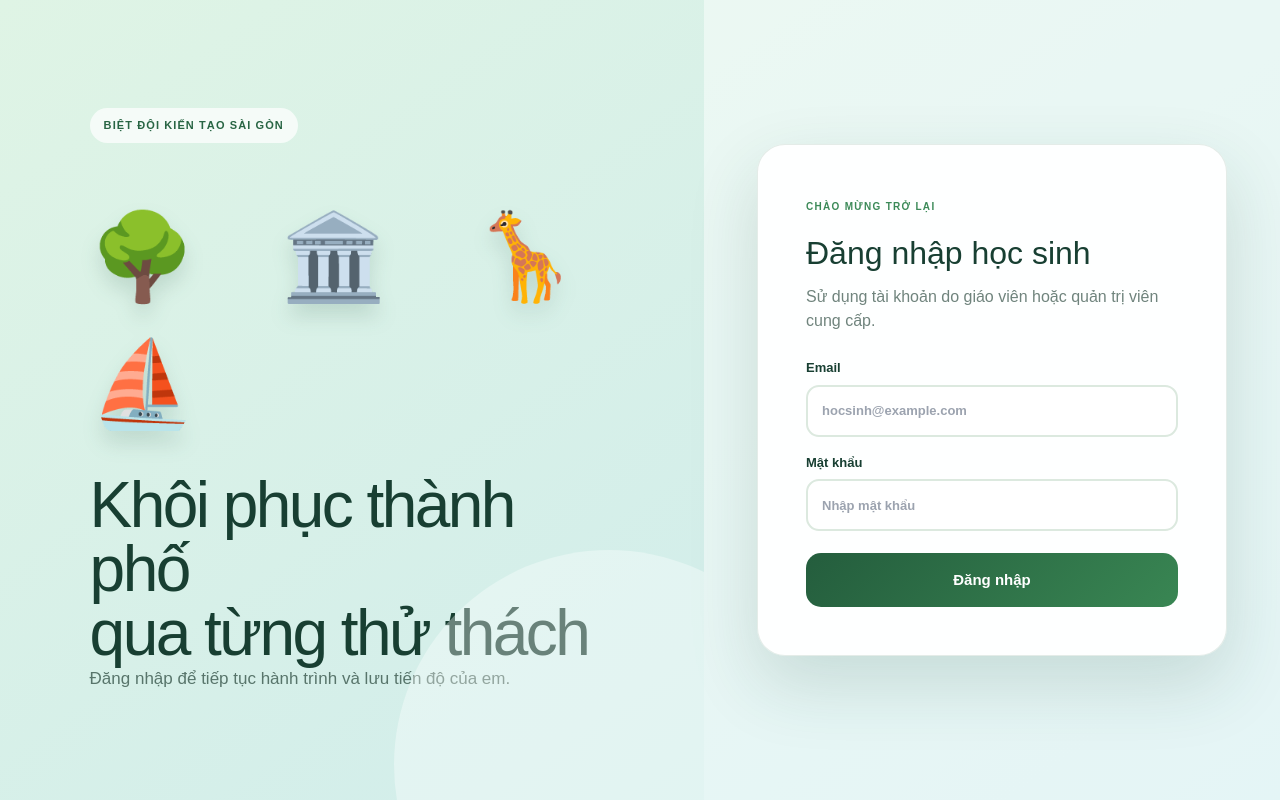
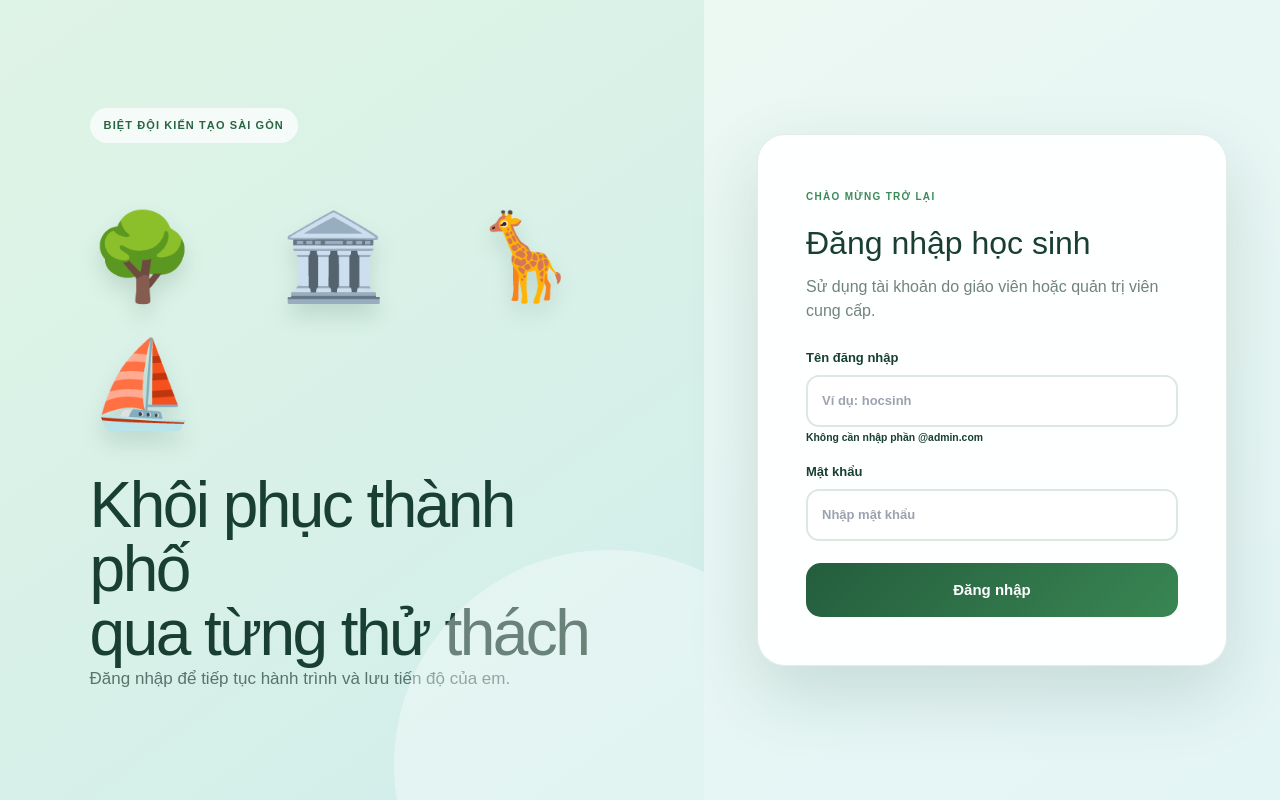
Before and after one commit to DimpTheSank/NCKHGDTH, a Next.js app: page /dang-nhap in a window 1280 px wide. Built offline with nearby package versions, Linux system fonts and the light colour scheme; no server answers.

Commit message:
feat: allow username login without email domain

```diff
--- a/app/dang-nhap/page.js
+++ b/app/dang-nhap/page.js
@@ -18,15 +18,15 @@ function messageForError(code) {
 
 export default function LoginPage() {
   const router = useRouter();
-  const { user, loading, configured } = useAuth();
-  const [email, setEmail] = useState("");
+  const { user, profile, loading, configured, authError } = useAuth();
+  const [username, setUsername] = useState("");
   const [password, setPassword] = useState("");
   const [error, setError] = useState("");
   const [submitting, setSubmitting] = useState(false);
 
   useEffect(() => {
-    if (!loading && user) router.replace("/");
-  }, [loading, router, user]);
+    if (!loading && user && profile) router.replace("/");
+  }, [loading, profile, router, user]);
 
   async function handleSubmit(event) {
     event.preventDefault();
@@ -37,8 +37,9 @@ export default function LoginPage() {
     }
     setSubmitting(true);
     try {
-      await signInWithEmailAndPassword(auth, email.trim(), password);
-      router.replace("/");
+      const identifier = username.trim().toLowerCase();
+      const email = identifier.includes("@") ? identifier : `${identifier}@admin.com`;
+      await signInWithEmailAndPassword(auth, email, password);
     } catch (loginError) {
       setError(messageForError(loginError.code));
     } finally {
@@ -62,15 +63,17 @@ export default function LoginPage() {
           <p>Sử dụng tài khoản do giáo viên hoặc quản trị viên cung cấp.</p>
 
           <label>
-            Email
+            Tên đăng nhập
             <input
-              type="email"
-              value={email}
-              onChange={(event) => setEmail(event.target.value)}
-              placeholder="hocsinh@example.com"
-              autoComplete="email"
+              type="text"
+              value={username}
+              onChange={(event) => setUsername(event.target.value)}
+              placeholder="Ví dụ: hocsinh"
+              autoComplete="username"
+              spellCheck="false"
               required
             />
+            <small>Không cần nhập phần @admin.com</small>
           </label>
           <label>
             Mật khẩu
@@ -85,7 +88,7 @@ export default function LoginPage() {
           </label>
 
           {!configured && <div className={styles.warning}>Chưa có cấu hình Firebase trên môi trường này.</div>}
-          {error && <div className={styles.error}>{error}</div>}
+          {(error || authError) && <div className={styles.error}>{error || authError}</div>}
 
           <button type="submit" disabled={submitting}>
             {submitting ? "Đang đăng nhập..." : "Đăng nhập"}
```
